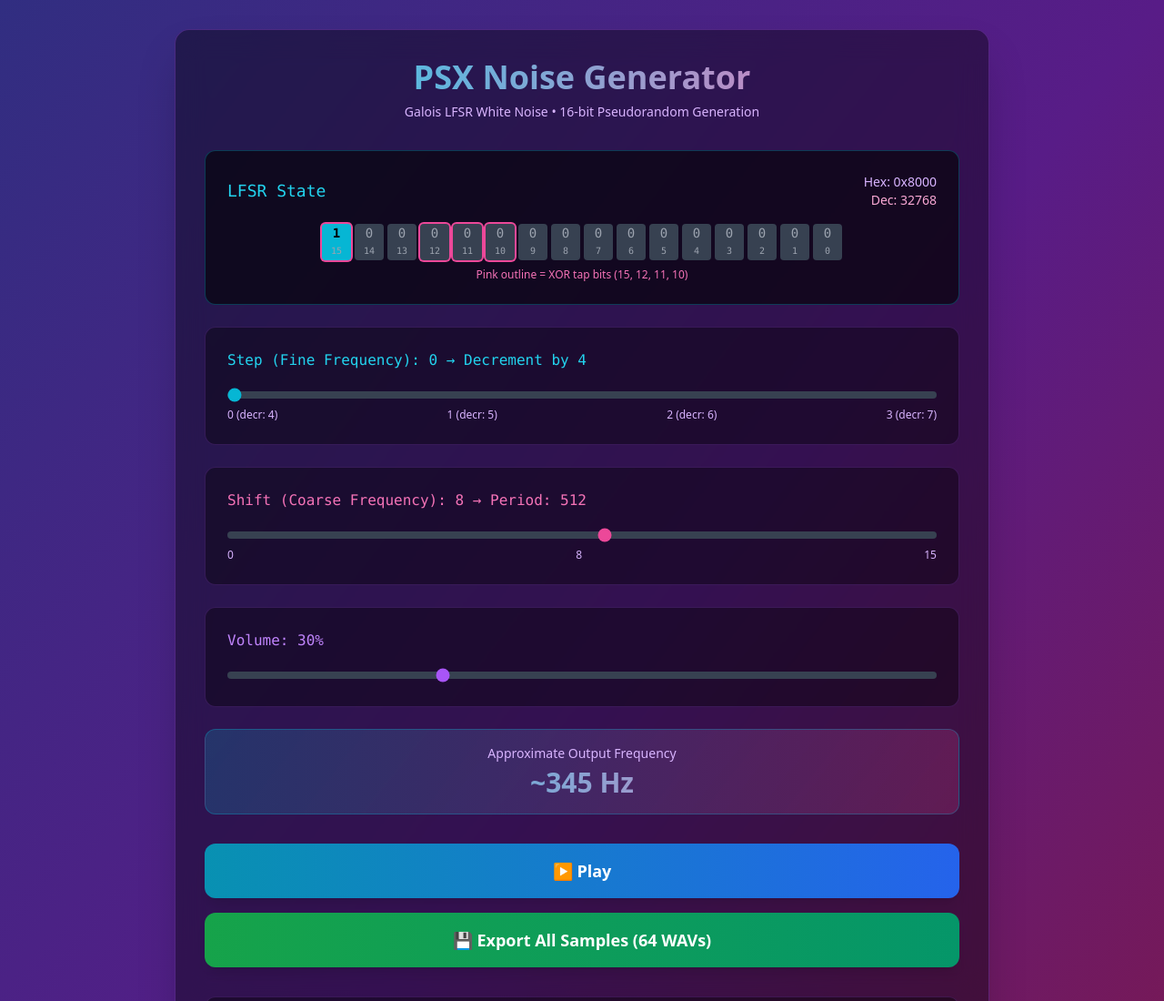
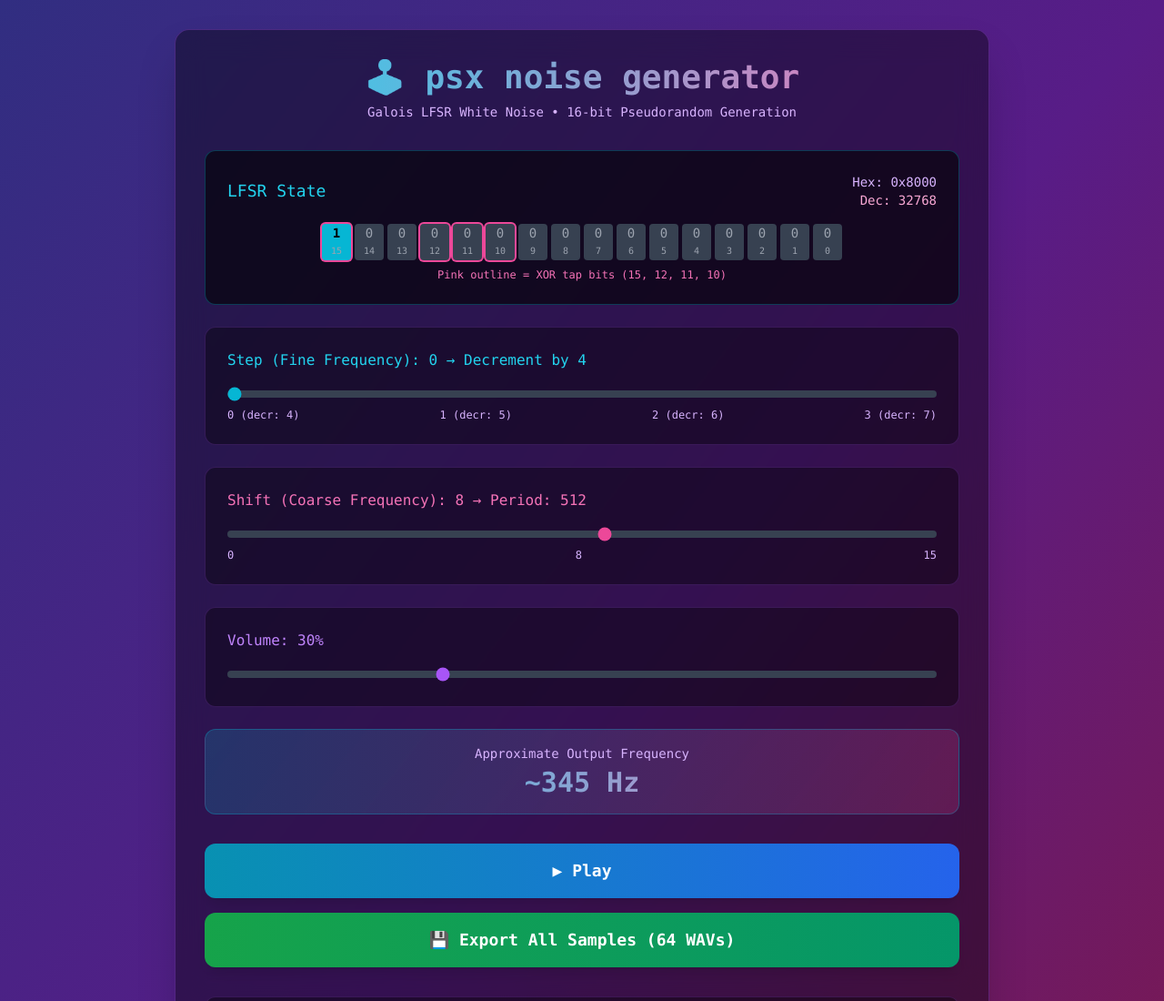
Before and after one commit to richvreeland/psx.noise, a plain HTML site: page index.html in a window 1280 px wide. Shown: the top 1100 px of the page at 91% size. Drawn offline with nearby package versions, Linux system fonts and the light colour scheme.

Commit message:
monospace, change emoji

```diff
--- a/index.html
+++ b/index.html
@@ -3,17 +3,17 @@
 <head>
   <meta charset="UTF-8">
   <meta name="viewport" content="width=device-width, initial-scale=1.0">
-  <title>PSX Noise Generator</title>
+  <title>🕹️ psx noise generator</title>
   <script src="https://cdn.tailwindcss.com"></script>
   <script src="https://cdnjs.cloudflare.com/ajax/libs/jszip/3.10.1/jszip.min.js"></script>
 </head>
-<body class="min-h-screen bg-gradient-to-br from-indigo-900 via-purple-900 to-pink-900 p-8">
+<body class="min-h-screen bg-gradient-to-br font-mono from-indigo-900 via-purple-900 to-pink-900 p-8">
   <div class="max-w-4xl mx-auto">
     <div class="bg-black/40 backdrop-blur-lg rounded-2xl p-8 border border-purple-500/30 shadow-2xl">
       <!-- Header -->
       <div class="text-center mb-8">
         <h1 class="text-4xl font-bold text-transparent bg-clip-text bg-gradient-to-r from-cyan-400 to-pink-400 mb-2">
-          PSX Noise Generator
+          🕹️ psx noise generator
         </h1>
         <p class="text-purple-300 text-sm">
           Galois LFSR White Noise • 16-bit Pseudorandom Generation
```
Also changed, not shown: 1 other file.
